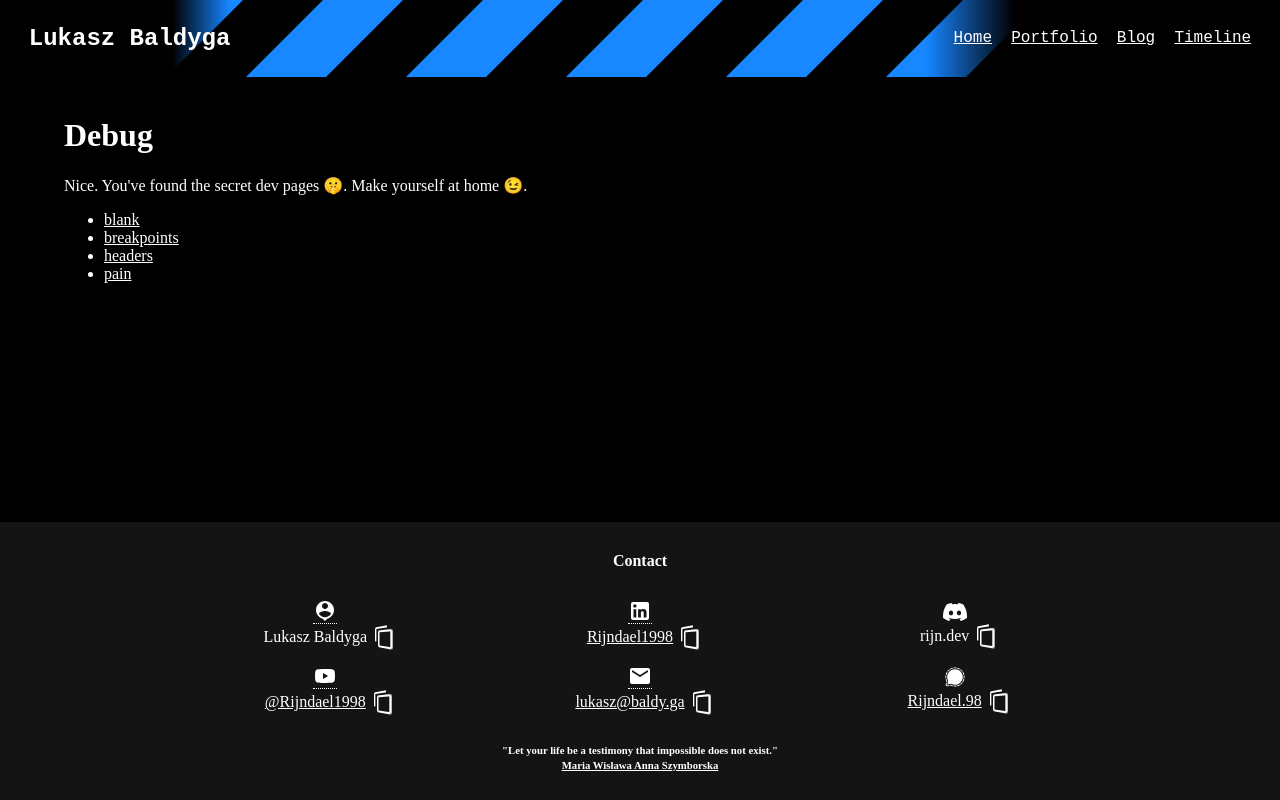
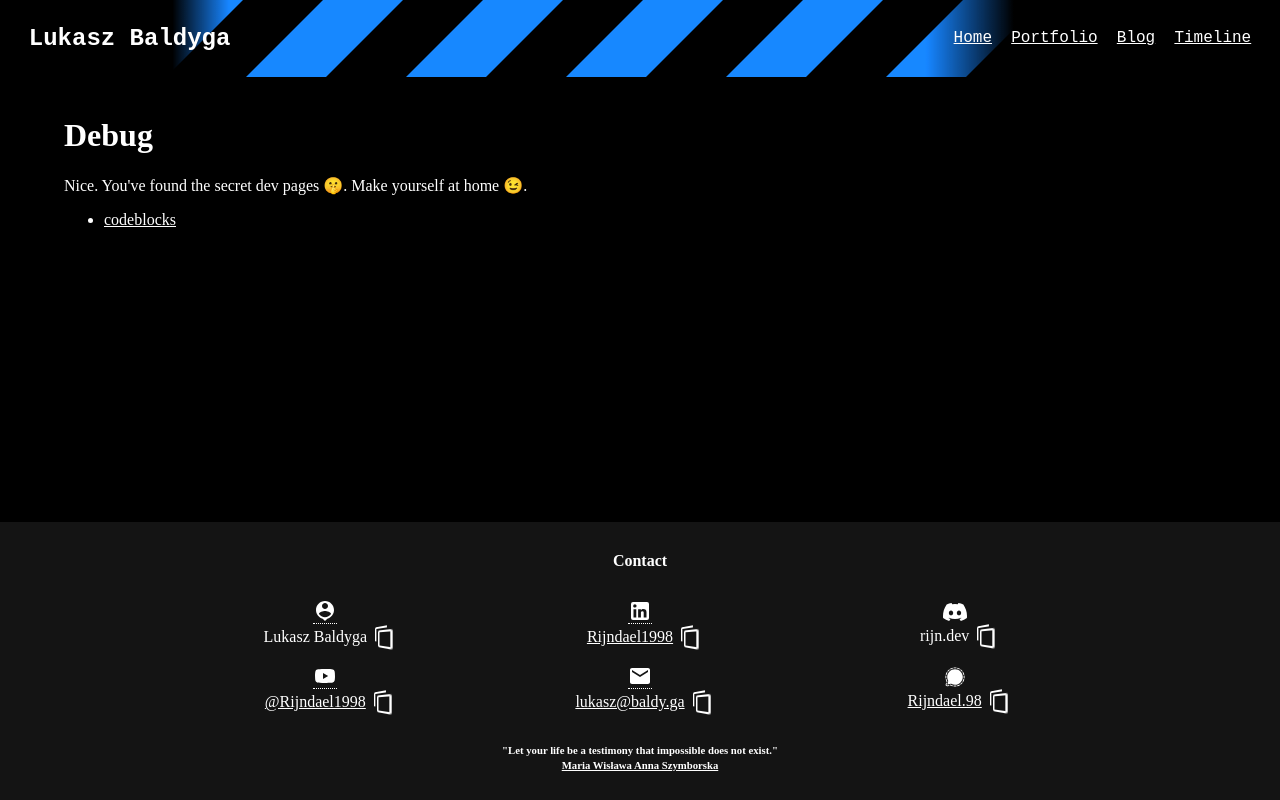
Before and after one commit to Rijndael1998/Website-Neo, a Next.js app: page /debug/pain in a window 1280 px wide. Built offline with nearby package versions, Linux system fonts and the light colour scheme; a web font is replaced by a local one.

Commit message:
fixed debug bugs

```diff
--- a/src/app/debug/pain/codeblocks/page.tsx
+++ b/src/app/debug/pain/codeblocks/page.tsx
@@ -9,7 +9,7 @@ export const metadata = {
 }
 
 export default async function DebugIndex() {
-    const dirPath = path.join(process.cwd(), 'src/app/debug');
+    const dirPath = path.join(process.cwd(), 'src/app/debug/pain/codeblocks');
     const files = fs.readdirSync(dirPath).filter(f => !f.includes("."));
 
     return (
@@ -19,7 +19,7 @@ export default async function DebugIndex() {
             <ul>
                 {files.map((file) => (
                     <li key={file}>
-                        <Link href={`debug/${file}`}>
+                        <Link href={`codeblocks/${file}`}>
                             {file}
                         </Link>
                     </li>
--- a/src/app/debug/pain/page.tsx
+++ b/src/app/debug/pain/page.tsx
@@ -9,7 +9,7 @@ export const metadata = {
 }
 
 export default async function DebugIndex() {
-    const dirPath = path.join(process.cwd(), 'src/app/debug');
+    const dirPath = path.join(process.cwd(), 'src/app/debug/pain');
     const files = fs.readdirSync(dirPath).filter(f => !f.includes("."));
 
     return (
@@ -19,7 +19,7 @@ export default async function DebugIndex() {
             <ul>
                 {files.map((file) => (
                     <li key={file}>
-                        <Link href={`debug/${file}`}>
+                        <Link href={`pain/${file}`}>
                             {file}
                         </Link>
                     </li>
```
